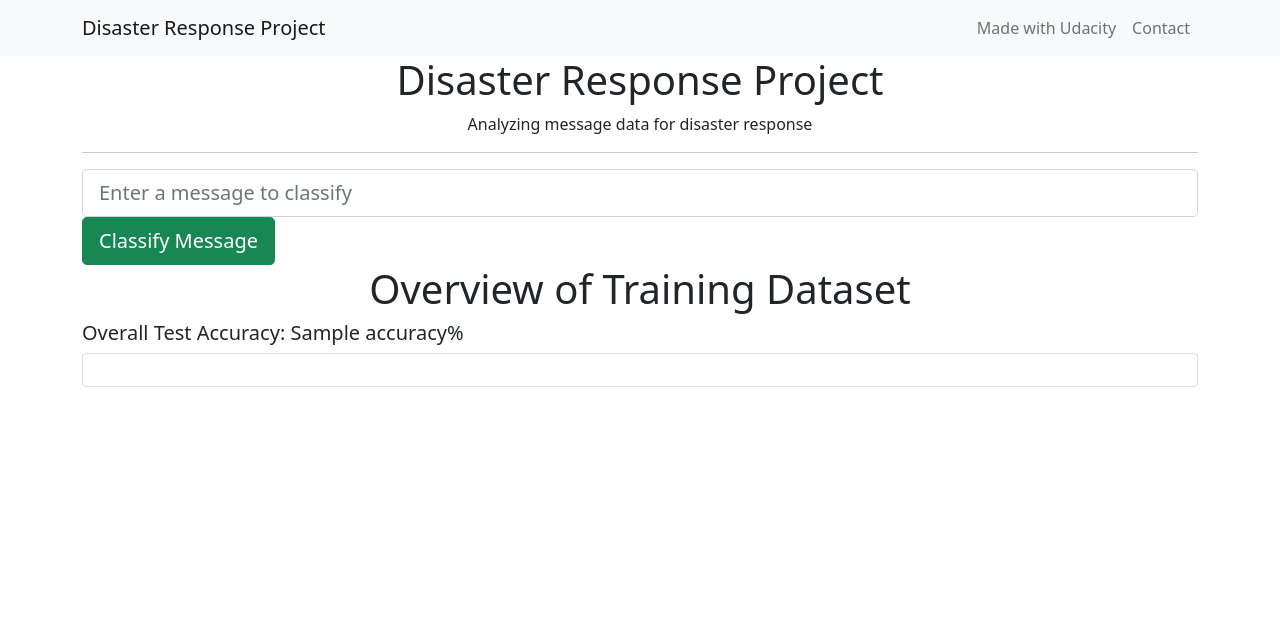
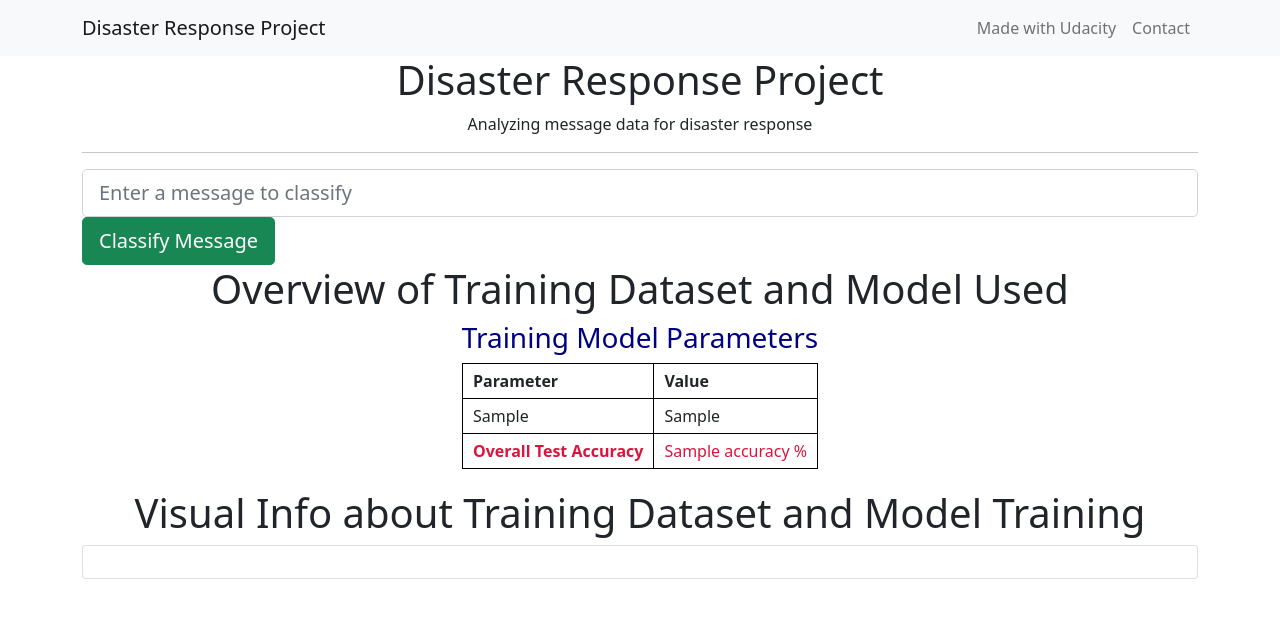
Before and after one commit to nikoladjor/DisasterResponse, a Flask app: template app/templates/master.html in a window 1280 px wide. Shown: the top 618 px of the page. Run offline with Flask 2, Linux system fonts and the light colour scheme; the template is opened without the code that fills it: most values are stand-ins (such as "Sample title", 1, 10 or a date in 2020); parts of the project's set-up code (start-up, migrations or seed data) failed here and were passed over; some libraries are stand-ins or nearby versions.

Commit message:
More stylish look and model info

```diff
--- a/app/run.py
+++ b/app/run.py
@@ -44,7 +44,8 @@
     genre_counts = df.groupby('genre').count()['message']
     genre_counts = genre_counts.reset_index()
 
-    fig1 = px.bar(data_frame=genre_counts, x='genre', y='message')
+    fig1 = px.bar(data_frame=genre_counts, x='genre', y='message',
+                  labels={'message': "Counts", 'genre': "Genre"})
 
     fig_precision = px.bar(data_frame=report_df, x='category', y='precision', color='precision',
                   labels={'category': "Category", 'precision': "Precision"} )
@@ -63,7 +64,7 @@
     graphJSON = json.dumps(graphs, cls=plotly.utils.PlotlyJSONEncoder)
 
     # render web page with plotly graphs
-    return render_template('master.html', ids=ids, graphJSON=graphJSON, accuracy=report[-1][1])
+    return render_template('master.html', ids=ids, graphJSON=graphJSON, accuracy=report[-1][1], model_params=model.best_params_)
 
 # web page that handles user query and displays model results
 @app.route('/go')
--- a/app/static/style.css
+++ b/app/static/style.css
@@ -18,3 +18,17 @@
     font-size: 20px;
     text-align: center;
   }
+
+  table {
+    padding: 20px 20px 20px;
+    margin-bottom: 20px;
+  }
+  table, th, td {
+    border: 1px solid black;
+  }
+
+th,td {
+    padding: 5px 10px;
+    border-top-width: 0;
+    border-left-width: 0;
+}
--- a/app/templates/master.html
+++ b/app/templates/master.html
@@ -56,19 +56,47 @@
 <div class="container">
     {% block content %}
         <div class="page-header">
-            <h1 class="text-center">Overview of Training Dataset</h1>
-            <h5>Overall Test Accuracy: {{accuracy}}%</h5>
+            <h1 class="text-center">Overview of Training Dataset and Model Used</h1>
+
+
+            <h3 align="center" style="color: navy;">Training Model Parameters</h3>
+            <table border="1px solid black" align="center">
+                <thead>
+                    <tr>
+                        <th>Parameter</th>
+                        <th>Value</th>
+                    </tr>
+                </thead>
+                <tbody whitespace="nowrap">
+                    {% for k,v in model_params.items() %}
+                    <tr>
+                        <td>{{k}}</td>
+                        <td>{{v}}</td>
+                    </tr>
+                    {% endfor %}
+                    <tr>
+                        <th style="color: crimson;">Overall Test Accuracy</th>
+                        <td style="color: crimson;">{{accuracy}} %</td>
+                    </tr>
+                </tbody>
+            </table>
+
+
         </div>
     {% endblock %}
 
-    {% for id in ids %}
+
+    <div class="page-header">
+        <h1 class="text-center">Visual Info about Training Dataset and Model Training</h1>
+        {% for id in ids %}
         <div class="card">
             <div class="card-body">
                 <div id="{{id}}"></div>
             </div>
         </div>
+        {% endfor %}
+    </div>
 
-    {% endfor %}
 </div>
 
 <script type="text/javascript">
```
